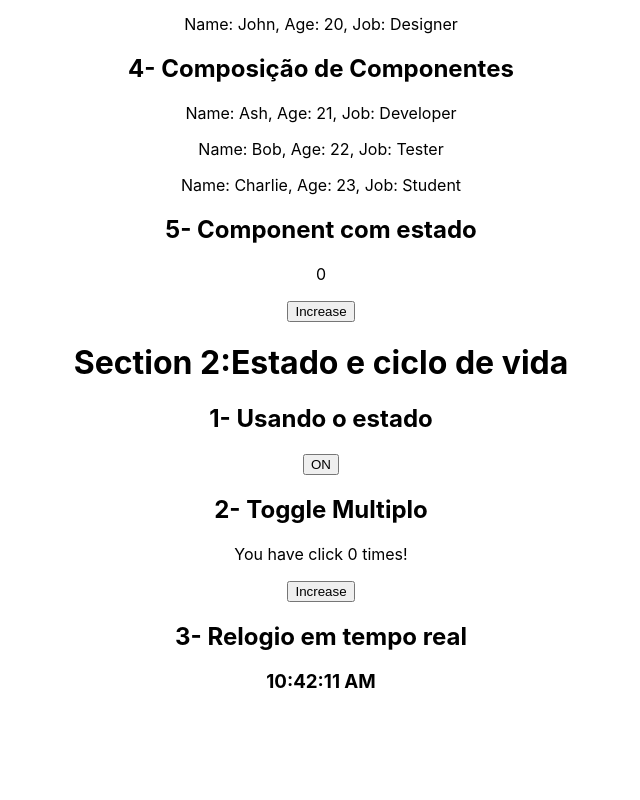
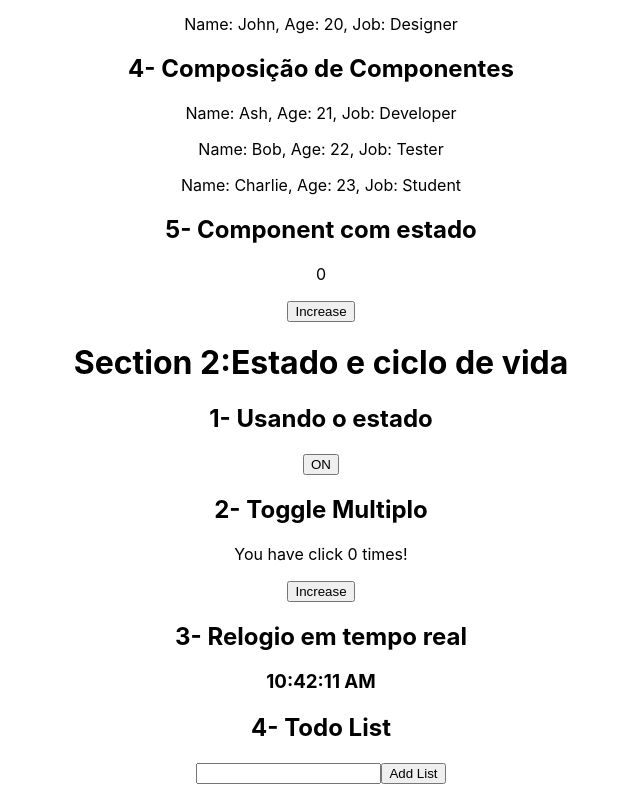
Before and after one commit to mmartins23/react-js-desafios, a React (Create React App) app in the folder 1- Components and Props/section1-app/: page / in a window 1280 px wide. Shown: the part 294-1094 px from the top of the page, without its empty margins (319-959 px from the left). Before the commit the page ends 1006 px from the top, so only its background shows below. Built offline with nearby package versions, Linux system fonts and the light colour scheme; the HTML template or start-up script is replaced by a standard one.

Commit message:
Ex 10: Lista de Tarefas

```diff
--- a/1- Components and Props/section1-app/src/App.js
+++ b/1- Components and Props/section1-app/src/App.js
@@ -7,6 +7,7 @@ import Counter from './components/Counter';
 import Toggle from './components/Toggle';
 import ToggleMultiple from './components/ToggleMultiple';
 import Clock from './components/Clock';
+import TodoList from './components/TodoList';
 
 
 function App() {
@@ -47,6 +48,8 @@ function App() {
       <ToggleMultiple/>
       <h2>3- Relogio em tempo real</h2>
       <Clock/>
+      <h2>4- Todo List</h2>
+      <TodoList/>
     </div>
   );
 }
--- /dev/null
+++ b/1- Components and Props/section1-app/src/components/TodoList.jsx
@@ -0,0 +1,28 @@
+import { useState } from "react";
+
+const TodoList = () => {
+  const [todos, setTodos] = useState([]);
+  const [task, setTask] = useState("");
+
+  const addTodo = () => {
+    setTodos([...todos, { id: Math.random(), task: task }]);
+    setTask("");
+  };
+  return (
+    <div>
+      <input
+        type="text"
+        value={task}
+        onChange={(e) => setTask(e.target.value)}
+      />
+      <button onClick={addTodo}>Add List</button>
+      <ul>
+        {todos.map((todo) => (
+          <li key={todo.id}>{todo.task}</li>
+        ))}
+      </ul>
+    </div>
+  );
+};
+
+export default TodoList;
```
Also changed, not shown: 1 other file (tests, documents, lock files or other folders).
